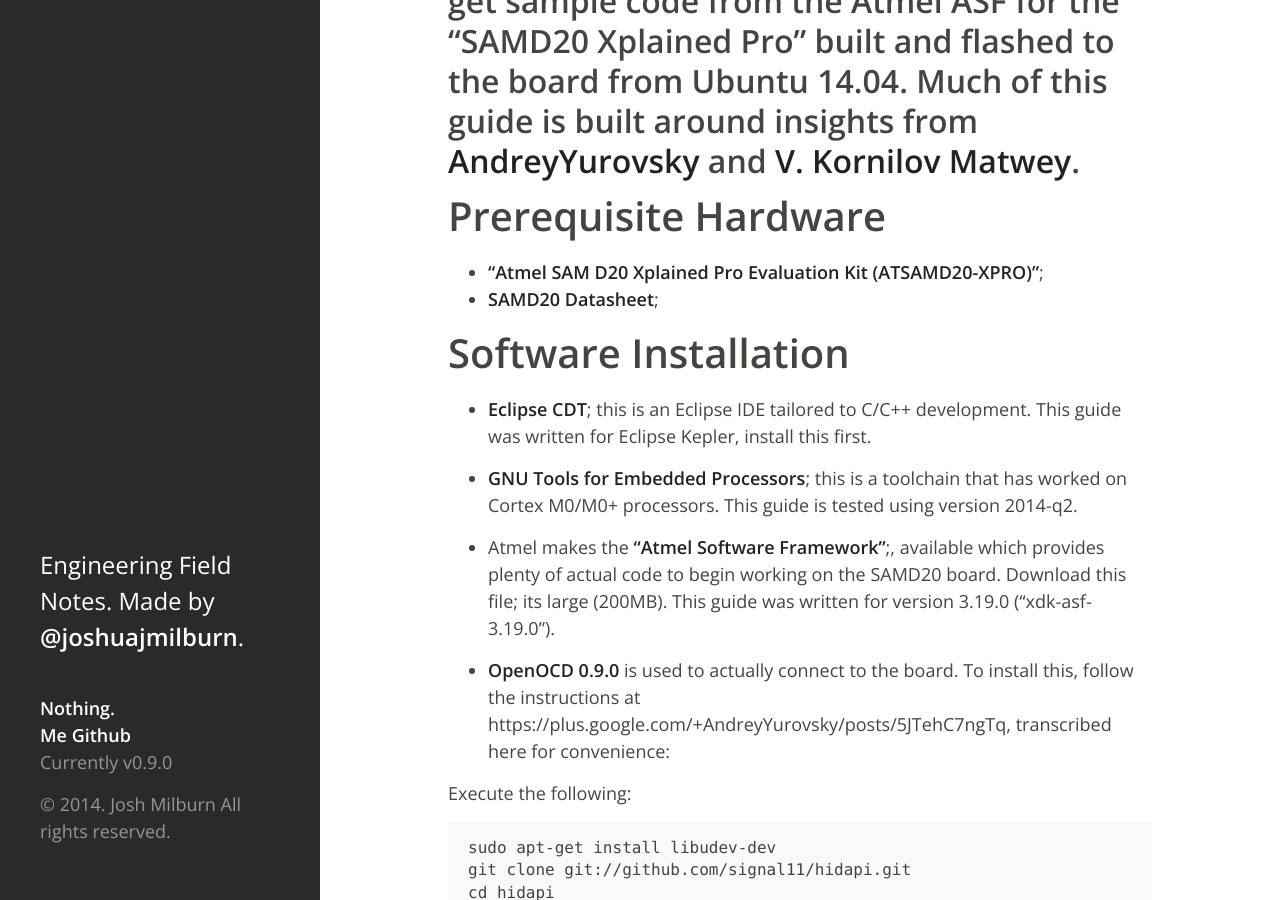
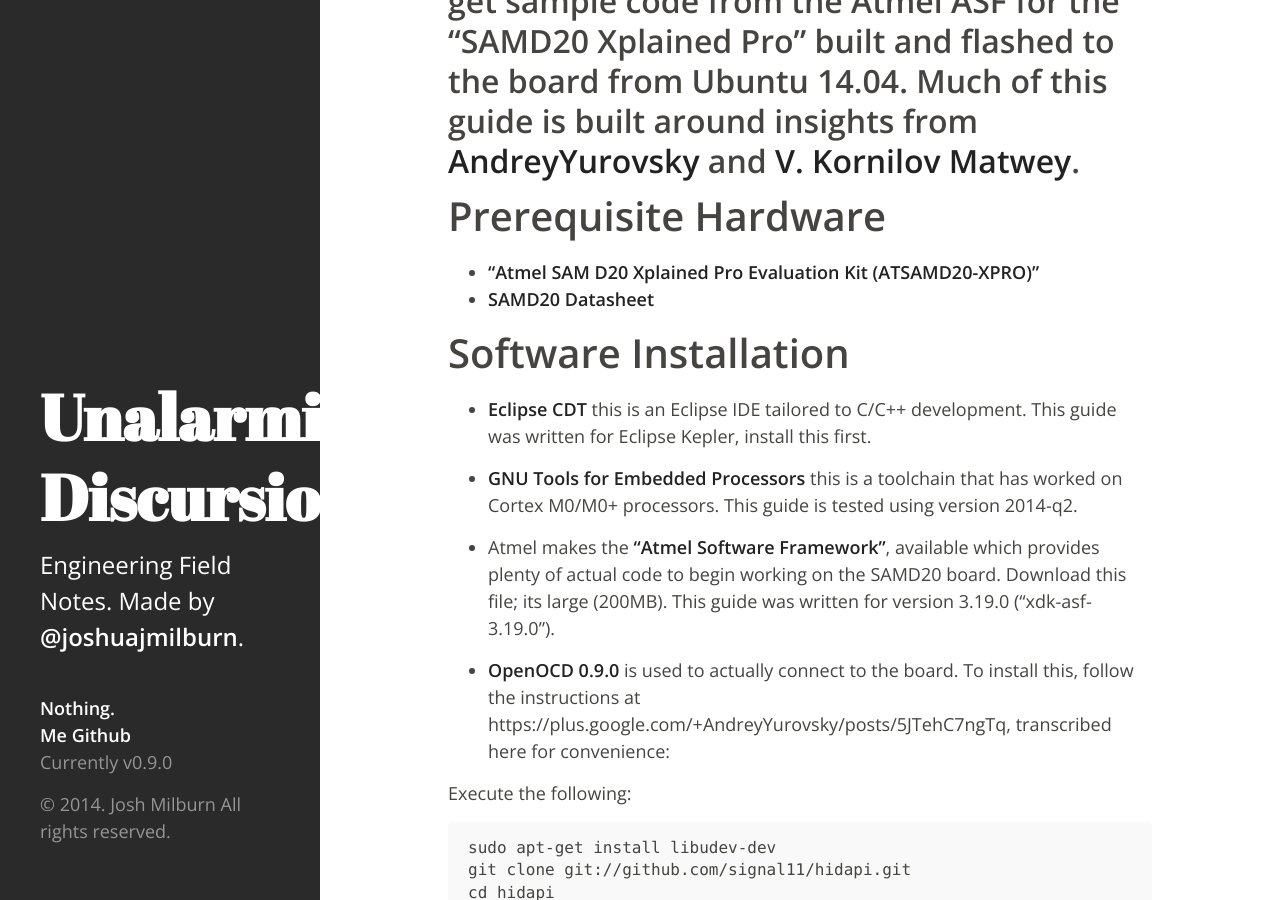
Before and after one commit to jjmilburn/jjmilburn.github.io, a Jekyll site: the page built from _posts/2014-09-18-Atmel-SAMD20-EclipseCDT.md, in a window 1280 px wide and 900 px high, scrolled down 266 px. Built offline with Jekyll 4.4.1, drawn with Linux system fonts in a browser that asks for light colours; Markdown is read by kramdown in place of the engine named in the settings.

```diff
--- a/_config.yml
+++ b/_config.yml
@@ -1,5 +1,5 @@
-title:
-tagline:      'Unalarming Discursions'
+title:        'Unalarming Discursions'
+tagline:      ''
 description:  'Engineering Field Notes. Made by <a href="https://twitter.com/joshuajmilburn" target="_blank">@joshuajmilburn</a>.'
 url:          http://jjmilburn.github.io
 version:      0.9.0
--- a/_posts/2014-09-18-Atmel-SAMD20-EclipseCDT.md
+++ b/_posts/2014-09-18-Atmel-SAMD20-EclipseCDT.md
@@ -8,16 +8,16 @@ This is a brief outline of the steps taken to get sample code from the Atmel ASF
 
 #Prerequisite Hardware
 
-* ["Atmel SAM D20 Xplained Pro Evaluation Kit (ATSAMD20-XPRO)"](http://www.atmel.com/Images/Atmel-42147-SAM-D20-Getting-Started-with-SAMD20_Application-Note_AT03293.pdf);
-* [SAMD20 Datasheet](http://www.atmel.com/Images/Atmel-42129-SAM-D20_Datasheet.pdf);
+* ["Atmel SAM D20 Xplained Pro Evaluation Kit (ATSAMD20-XPRO)"](http://www.atmel.com/Images/Atmel-42147-SAM-D20-Getting-Started-with-SAMD20_Application-Note_AT03293.pdf)
+* [SAMD20 Datasheet](http://www.atmel.com/Images/Atmel-42129-SAM-D20_Datasheet.pdf)
 
 #Software Installation
 
-* [Eclipse CDT](http://www.eclipse.org/cdt/); this is an Eclipse IDE tailored to C/C++ development.  This guide was written for Eclipse Kepler, install this first.
+* [Eclipse CDT](http://www.eclipse.org/cdt/) this is an Eclipse IDE tailored to C/C++ development.  This guide was written for Eclipse Kepler, install this first.
 
-* [GNU Tools for Embedded Processors](https://launchpad.net/gcc-arm-embedded); this is a toolchain that has worked on Cortex M0/M0+ processors.  This guide is tested using version 2014-q2.
+* [GNU Tools for Embedded Processors](https://launchpad.net/gcc-arm-embedded) this is a toolchain that has worked on Cortex M0/M0+ processors.  This guide is tested using version 2014-q2.
 
-* Atmel makes the ["Atmel Software Framework"](http://www.atmel.com/tools/AVRSOFTWAREFRAMEWORK.aspx);, available which provides plenty of actual code to begin working on the SAMD20 board.  Download this file; its large (200MB).  This guide was written for version 3.19.0 ("xdk-asf-3.19.0").
+* Atmel makes the ["Atmel Software Framework"](http://www.atmel.com/tools/AVRSOFTWAREFRAMEWORK.aspx), available which provides plenty of actual code to begin working on the SAMD20 board.  Download this file; its large (200MB).  This guide was written for version 3.19.0 ("xdk-asf-3.19.0").
 
 * [OpenOCD 0.9.0](http://sourceforge.net/p/openocd/tickets/milestone/0.9.0/) is used to actually connect to the board.  To install this, follow the instructions at https://plus.google.com/+AndreyYurovsky/posts/5JTehC7ngTq, transcribed here for convenience:
 
@@ -49,7 +49,7 @@ Now, obtain the OpenOCD source code, and build it:
     ./configure
 
 The output at this point (after ./configure) should look like the following image.  Specifically, note that CMSIS-DAP support is present:
-[OpenOCD_CMSIS-DAP](/assets/images/OpenOCD_CMSIS-DAP.png)
+![OpenOCD_CMSIS-DAP](/assets/images/OpenOCD_Config_CMSIS.png)
 
     make
     sudo make install
```
Also changed, not shown: assets/images/CDT_Builder_Makefile.png (added), assets/images/Import_SAMD20_Example.png (added), assets/images/OpenOCD_AfterGDB.png (added), assets/images/OpenOCD_Config_CMSIS.png (added), assets/images/SAMD20_Project_Tree.png (added).
